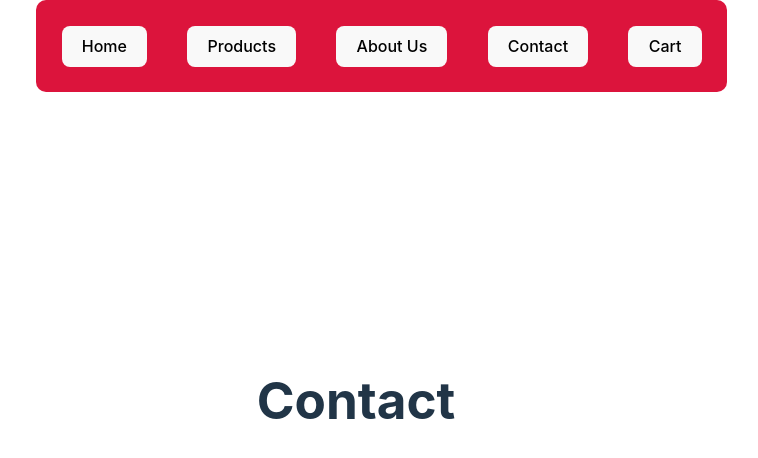
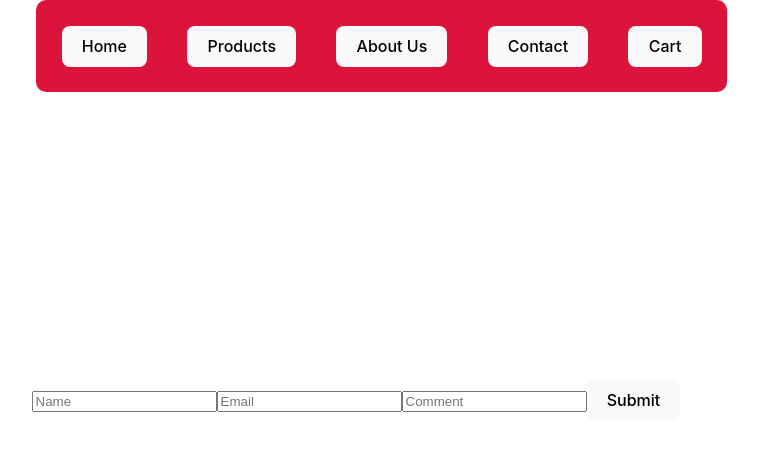
Before and after one commit to rihannas/Frontend, a React (Vite) app in the folder react/react-store/: page /contact in a window 1280 px wide. Shown: the top 458 px of the page, without its empty margins (284-1042 px from the left). Built offline with nearby package versions, Linux system fonts and the light colour scheme.

Commit message:
update contact us page

```diff
--- a/react/react-store/src/pages/Contact.jsx
+++ b/react/react-store/src/pages/Contact.jsx
@@ -1,7 +1,31 @@
+import { useState } from "react";
+
 const Contact = () => {
+	const [name, setName] = useState("");
+	const [email, setEmail] = useState("");
+	const [comment, setComment] = useState("");
+
+	function handleSubmit() {
+		alert("Sumbitted");
+	}
 	return (
 		<>
-			<h1>Contact</h1>
+			<input
+				onChange={(e) => setName(e.target.value)}
+				type="text"
+				placeholder="Name"
+			/>
+			<input
+				onChange={(e) => setEmail(e.target.value)}
+				type="email"
+				placeholder="Email"
+			/>
+			<input
+				onChange={(e) => setComment(e.target.value)}
+				type="text"
+				placeholder="Comment"
+			/>
+			<button onClick={() => handleSubmit()}>Submit</button>
 		</>
 	);
 };
```
Also changed, not shown: 1 other file (tests, documents, lock files or other folders).
